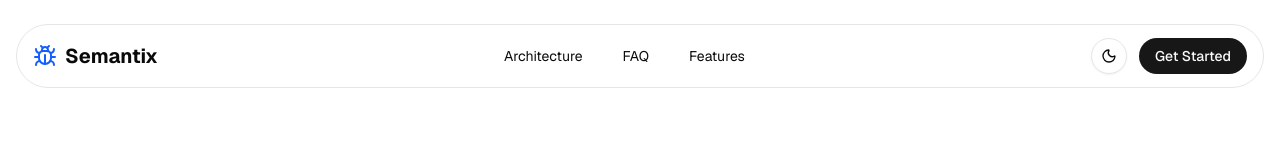
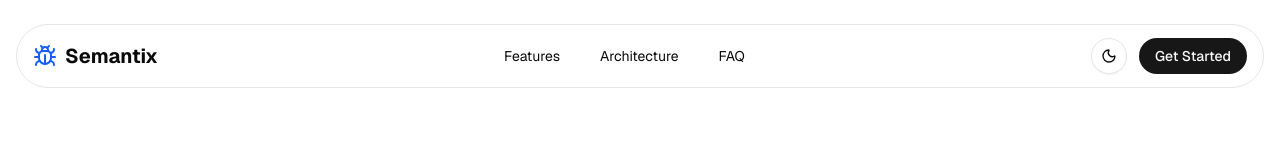
Before and after one commit to asimar007/Semantix_Web-Intelligence_AI-Agent, a Next.js app: page / in a window 1280 px wide. Shown: the top 160 px of the page. Built offline with nearby package versions, Linux system fonts and the light colour scheme.

Commit message:
Update navigation links in NavMenu component

```diff
--- a/src/components/navbar/nav-menu.jsx
+++ b/src/components/navbar/nav-menu.jsx
@@ -4,24 +4,23 @@ import {
   NavigationMenuLink,
   NavigationMenuList,
 } from "@/components/ui/navigation-menu";
-import Link from "next/link";
 
 export const NavMenu = (props) => (
   <NavigationMenu {...props}>
     <NavigationMenuList className="gap-6 space-x-0 data-[orientation=vertical]:flex-col data-[orientation=vertical]:items-start">
       <NavigationMenuItem>
         <NavigationMenuLink asChild>
-          <Link href="#architecture">Architecture</Link>
+          <a href="#features">Features</a>
         </NavigationMenuLink>
       </NavigationMenuItem>
       <NavigationMenuItem>
         <NavigationMenuLink asChild>
-          <Link href="#faq">FAQ</Link>
+          <a href="#architecture">Architecture</a>
         </NavigationMenuLink>
       </NavigationMenuItem>
       <NavigationMenuItem>
         <NavigationMenuLink asChild>
-          <Link href="#features">Features</Link>
+          <a href="#faq">FAQ</a>
         </NavigationMenuLink>
       </NavigationMenuItem>
     </NavigationMenuList>
```
